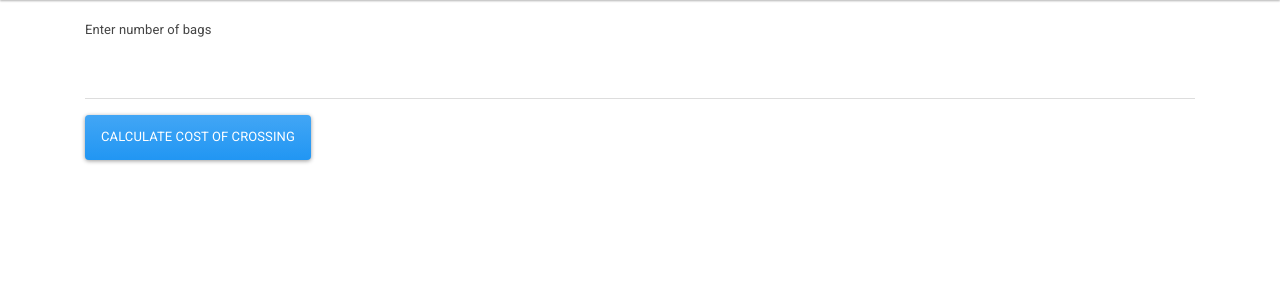
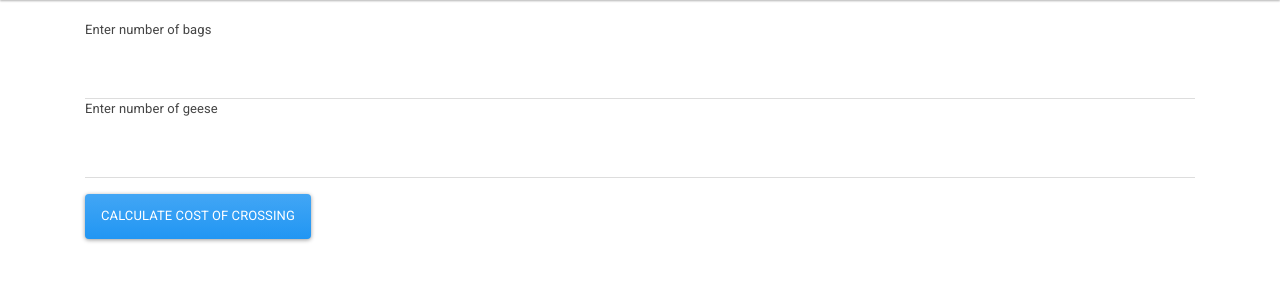
Before and after one commit to two-first-names/corninator, a Flask app: page / in a window 1280 px wide. Shown: the part 79-379 px from the top of the page. Run offline with Flask 2, Linux system fonts and the light colour scheme; some libraries are stand-ins or nearby versions.

Commit message:
Displays message on the screen.

```diff
--- a/crossing.py
+++ b/crossing.py
@@ -8,8 +8,6 @@ def cost_for_crossing(bags: int) -> float:
         return 0
     return (2 * bags - 1) * 0.25
 
-def can_cross(bags: int, geese: int) -> bool:
-    return geese <= 2 and bags <= 2
 
 def result(bags: int, geese: int) -> str:
     if bags == 2 and geese == 1:
--- a/main.py
+++ b/main.py
@@ -1,7 +1,7 @@
 #!/usr/bin/env python
 from flask import Flask, render_template, request, jsonify
 
-from crossing import cost_for_crossing
+from crossing import cost_for_crossing, result
 from exceptions import InvalidUsage
 
 app = Flask(__name__, static_url_path='')
@@ -19,9 +19,11 @@ def health_check():
 
 @app.route('/crossing')
 def crossing():
-    bags = int(request.args['bags'])
+    bags = int(request.args.get('bags', 0))
+    geese = int(request.args.get('geese', 0))
     return {
-        'cost': cost_for_crossing(bags)
+        'cost': cost_for_crossing(bags),
+        'message': result(bags, geese)
     }
 
 
--- a/templates/index.html
+++ b/templates/index.html
@@ -6,11 +6,12 @@
            {
                document.getElementById("error").hidden = true;
                document.getElementById("result").innerText = "";
-               let bags = document.getElementById("input").value;
-               fetch(`/crossing?bags=${bags}`).then((response) => {
+               let bags = document.getElementById("bags").value;
+               let geese = document.getElementById("geese").value;
+               fetch(`/crossing?bags=${bags}&geese=${geese}`).then((response) => {
                    if (response.ok) {
                        response.json().then((output) => {
-                           document.getElementById("result").innerText = `£${output.cost}`
+                           document.getElementById("result").innerText = output.message;
                        })
                    } else {
                        response.json().then((output) => {
@@ -43,7 +44,9 @@
         </div>
         <div class="form-group">
             <label for="input">Enter number of bags</label>
-            <input class="form-control" type="number" id="input"/>
+            <input class="form-control" type="number" id="bags"/>
+            <label for="input">Enter number of geese</label>
+            <input class="form-control" type="number" id="geese"/>
         </div>
         <div class="form-group">
             <button class="btn btn-primary" onclick="solve()">Calculate cost of crossing</button>
```
Also changed, not shown: tests.py (+0 -26 lines).
